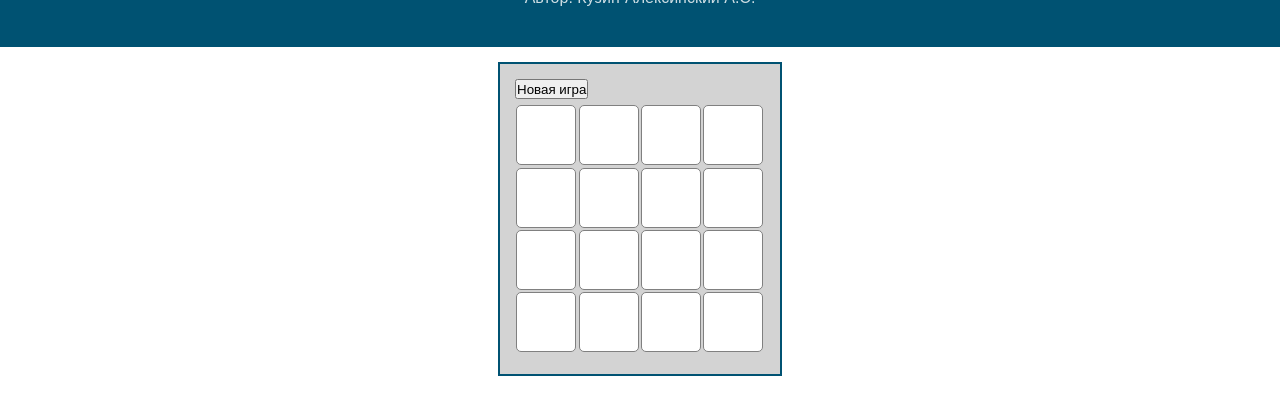
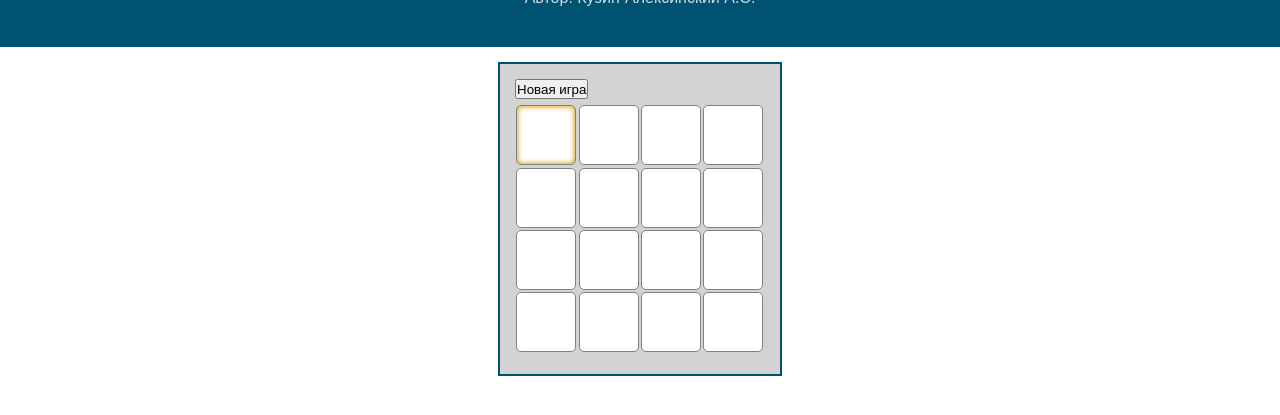
Before and after one commit to alkthegit/lb-pairs-matcher, a plain HTML site: page index.html in a window 1280 px wide. In both pictures the pointer is over the element 546 px from the left and 218 px from the top of the page. Shown: the part 83-498 px from the top of the page. Drawn offline with Linux system fonts and the light colour scheme.

Commit message:
добавление подсветки для неугаданного элемента

```diff
--- a/assets/style.css
+++ b/assets/style.css
@@ -70,6 +70,11 @@ header .main-subheading{
     background-color: white;
 }
 
+.item.facedown:hover{
+    background-color: white;
+    box-shadow: inset 0px 0px 5px 1px goldenrod;
+}
+
 .item.faceup{
     transform: translateX(-2px) translateY(-2px) scale(1.03);
     position: relative;
```
